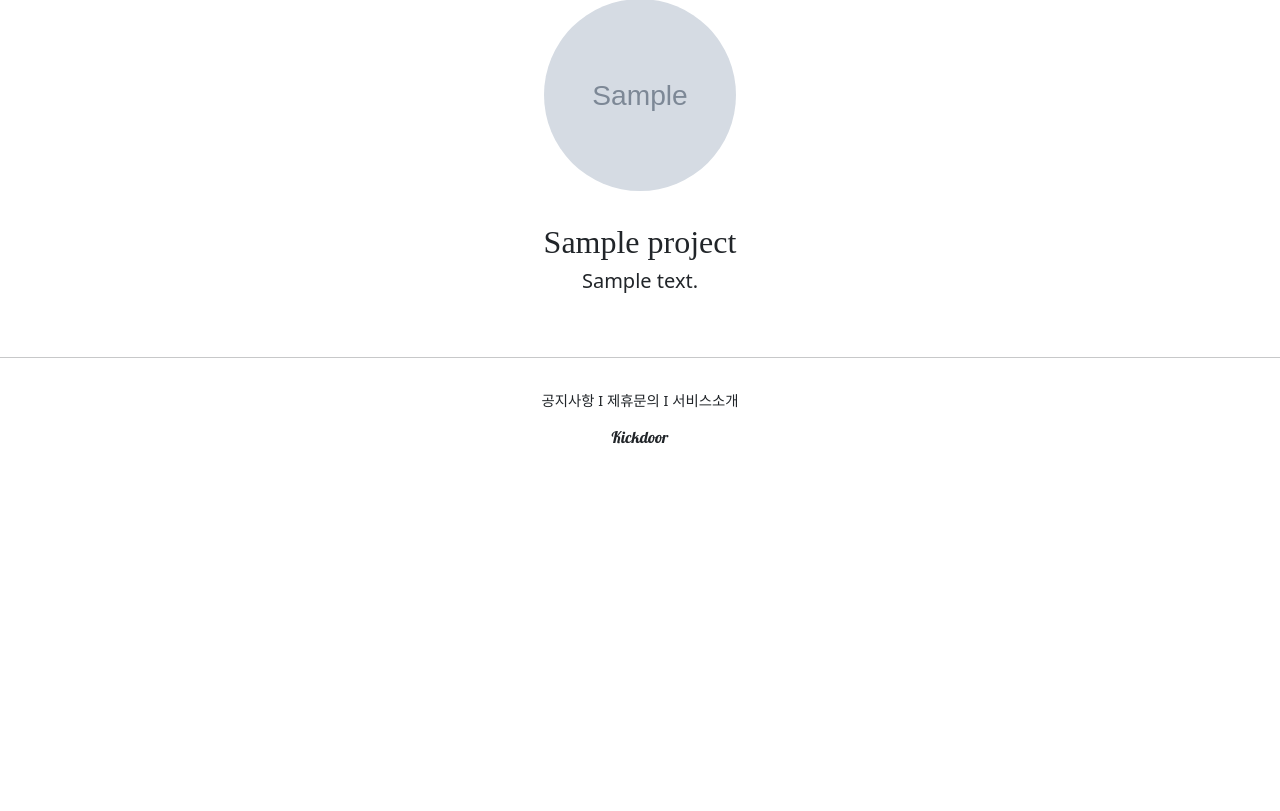
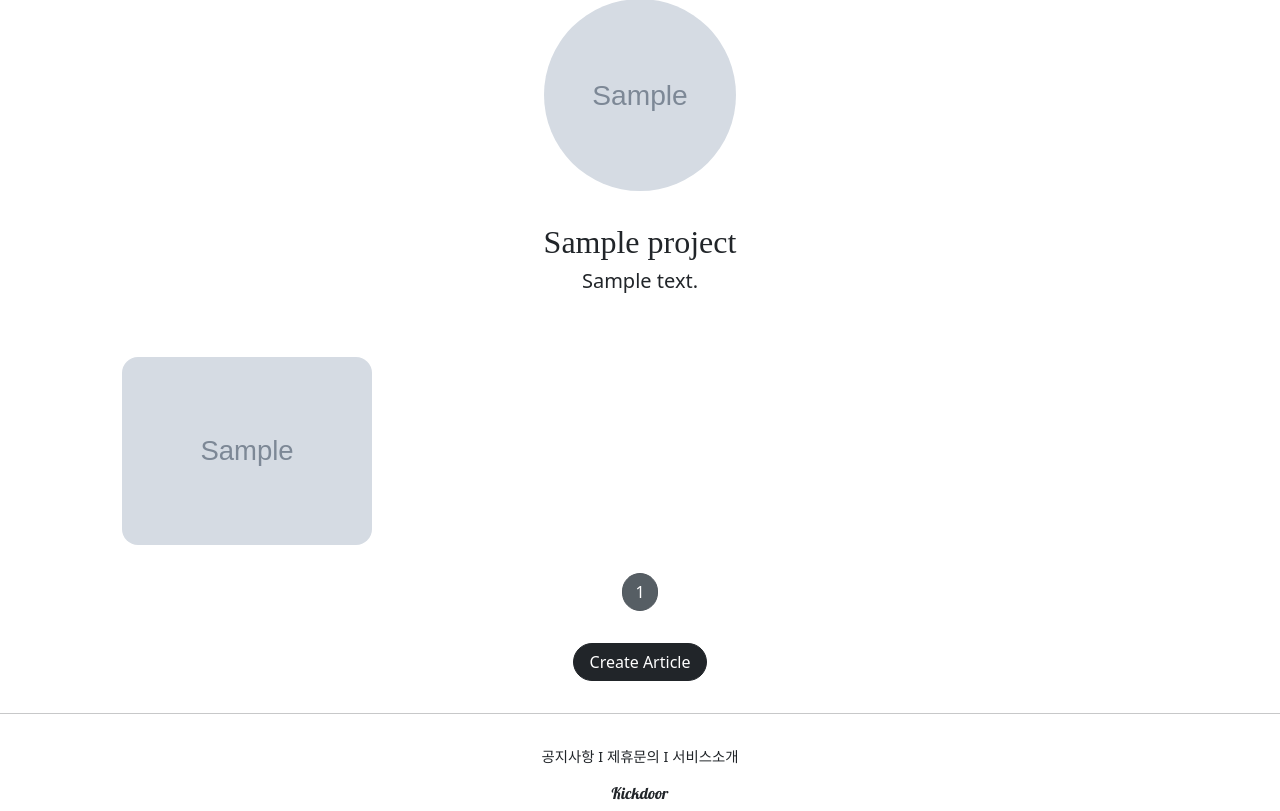
Before and after one commit to Hwnagseunghwan/2793design, a Django app: page /projects/detail/1 in a window 1280 px wide. Shown: the part 218-1029 px from the top of the page. Before the commit the page ends 662 px from the top, so only its background shows below. Run offline with Django 3.2, Linux system fonts and the light colour scheme; tables that the repository leaves empty hold one stand-in row (values such as "Sample post"); grey boxes marked "Sample" are stand-in pictures; parts of the project's set-up code (start-up, migrations or seed data) failed here and were passed over; some libraries are stand-ins or nearby versions.

Commit message:
django course 41 commit

```diff
--- a/articleapp/forms.py
+++ b/articleapp/forms.py
@@ -6,4 +6,4 @@ from articleapp.models import Article
 class ArticleCreationForm(ModelForm):
     class Meta:
         model = Article
-        fields = ['title', 'image', 'content']
+        fields = ['title', 'image', 'project', 'content']
--- a/articleapp/models.py
+++ b/articleapp/models.py
@@ -2,9 +2,11 @@ from django.contrib.auth.models import User
 from django.db import models
 
 # Create your models here.
+from projectapp.models import Project
 
 class Article(models.Model):
     writer =models.ForeignKey(User, on_delete=models.SET_NULL, related_name='article', null=True)
+    project = models.ForeignKey(Project, on_delete=models.SET_NULL, related_name='article', null=True)
 
     title = models.CharField(max_length=200, null=True)
     image = models.ImageField(upload_to='article/', null=True)
--- a/pragmatic/settings.py
+++ b/pragmatic/settings.py
@@ -60,6 +60,7 @@ INSTALLED_APPS = [
     'articleapp',
     'commentapp',
     'projectapp',
+    #'subscribeapp',
 ]
 
 MIDDLEWARE = [
--- a/pragmatic/urls.py
+++ b/pragmatic/urls.py
@@ -18,12 +18,18 @@ from django.conf.urls.static import static
 from django.contrib import admin
 from django.urls import path, include
 
+from articleapp.views import ArticleListView
+
 urlpatterns = [
+    path('', ArticleListView.as_view(), name='home'),
+
     path('admin/', admin.site.urls),
     path('accounts/', include('accountapp.urls')),
     path('profiles/', include('profileapp.urls')),
     path('articles/', include('articleapp.urls')),
     path('comments/', include('commentapp.urls')),
     path('projects/', include('projectapp.urls')),
+    #path('subscribe/', include('subscribeapp.urls')),
+    #path('likes/', include('likeapp.urls')),
 
 ] + static(settings.MEDIA_URL, document_root=settings.MEDIA_ROOT)
--- a/projectapp/templates/projectapp/detail.html
+++ b/projectapp/templates/projectapp/detail.html
@@ -13,6 +13,11 @@
       <h5 style="margin-bottom:3rem;">
         {{ target_project.description }}
       </h5>
+    </div>
+
+    <div>
+
+        {% include 'snippets/list_fragment.html' with article_list=object_list %}
 
     </div>
   </div>
--- a/projectapp/views.py
+++ b/projectapp/views.py
@@ -5,9 +5,12 @@ from django.shortcuts import render
 from django.urls import reverse
 from django.utils.decorators import method_decorator
 from django.views.generic import CreateView, DetailView, ListView
+from django.views.generic.list import MultipleObjectMixin
 
+from articleapp.models import Article
 from projectapp.forms import ProjectCreationForm
 from projectapp.models import Project
+# from subscribeapp.models import Subscription
 
 
 @method_decorator(login_required, 'get')
@@ -21,10 +24,17 @@ class ProjectCreateView(CreateView):
         return reverse('projectapp:detail', kwargs={'pk': self.object.pk})
 
 
-class ProjectDetailView(DetailView):
+class ProjectDetailView(DetailView, MultipleObjectMixin):
     model = Project
     context_object_name = 'target_project'
     template_name = 'projectapp/detail.html'
+
+    paginate_by = 25
+
+    def get_context_data(self, **kwargs):
+
+        object_list = Article.objects.filter(project=self.get_object())
+        return super(ProjectDetailView, self).get_context_data(object_list=object_list, **kwargs)
 
 
 class ProjectListView(ListView):
--- /dev/null
+++ b/templates/snippets/list_fragment.html
@@ -0,0 +1,50 @@
+{% load static %}
+
+<style>
+
+    .container {
+        padding: 0;
+        margin: 0, auto;
+    }
+
+    .container a {
+      width: 45%;
+      max-width: 250px;
+    }
+
+    .container div {
+      display: flex;
+      justify-content: center;
+      align-items: center;
+
+      border-radius: 1rem;
+    }
+
+    .container img {
+      width: 100%;
+      border-radius: 1rem;
+    }
+
+</style>
+    {% if article_list %}
+    <div class="container">
+        {% for article in article_list %}
+        <a href="{% url 'articleapp:detail' pk=article.pk %}">
+            {% include 'snippets/card.html' with article=article %}
+        </a>
+        {% endfor %}
+    </div>
+    <script src="{% static 'js/magicgrid.js' %}"></script>
+    {% else %}
+    <div class="text-center">
+        <h1>No Articles YET!</h1>
+    </div>
+    {% endif %}
+
+    {% include 'snippets/pagination.html' with page_obj=page_obj %}
+
+    <div style="text-align: center">
+        <a href="{% url 'articleapp:create' %}" class="btn btn-dark rounded-pill mt-3 mb-3 px-3">
+            Create Article
+        </a>
+    </div>
```
Also changed, not shown: accountapp/templates/accountapp/detail.html (+22 -19 lines), accountapp/views.py (+9 -2 lines), articleapp/migrations/0002_article_project.py (added).
